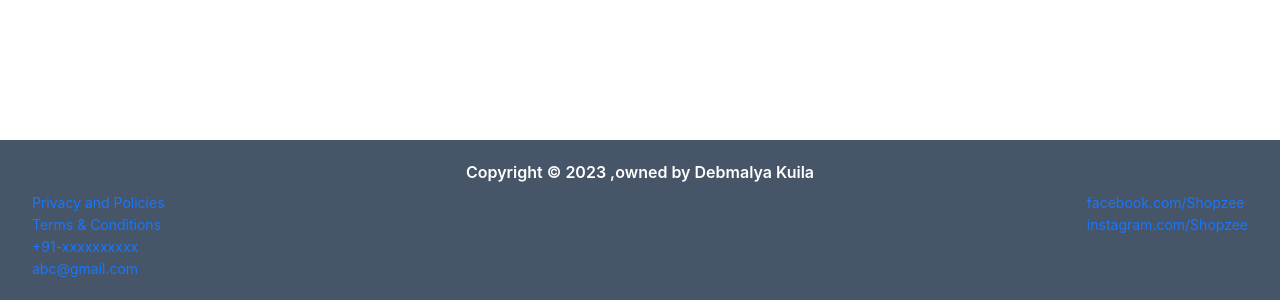
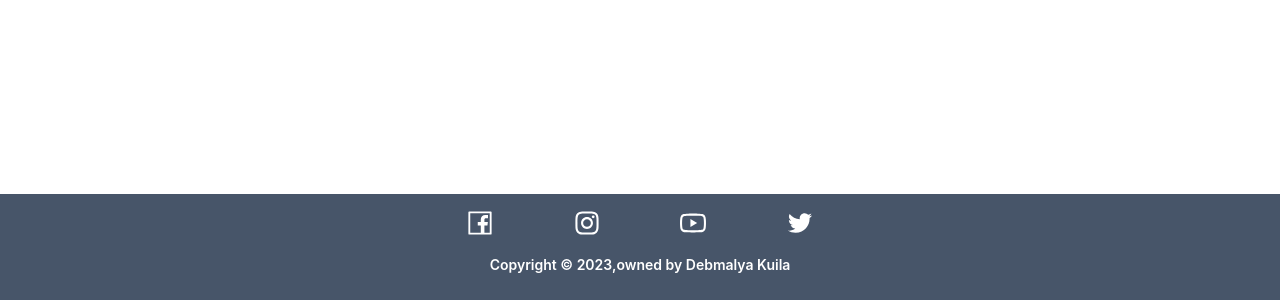
Before and after one commit to DebmalyaKuila/Shopzee, a React (Create React App) app: page / in a window 1280 px wide. Shown: the part 500-800 px from the top of the page. Built offline with nearby package versions, Linux system fonts and the light colour scheme.

Commit message:
added footer

```diff
--- a/src/components/Footer.jsx
+++ b/src/components/Footer.jsx
@@ -1,32 +1,29 @@
 import { Typography } from "antd";
 import React from "react";
+import {
+  FacebookOutlined,
+  InstagramOutlined,
+  YoutubeOutlined,
+  TwitterOutlined,
+} from "@ant-design/icons";
 
 const Footer = () => {
   return (
-    <div className="px-8 py-5 bg-slate-600 flex flex-col justify-center items-center">
-      <Typography.Title level={5} style={{ color: "white" }}>
-        Copyright &copy; 2023 ,owned by Debmalya Kuila
+    <div className=" bg-slate-600 flex flex-col justify-center items-center py-4">
+      <div
+        className="w-4/12 flex flex-row justify-around items-center mb-4"
+        style={{ fontSize: 26, color: "white" }}
+      >
+        <FacebookOutlined />
+        <InstagramOutlined />
+        <YoutubeOutlined />
+        <TwitterOutlined />
+      </div>
+      <Typography.Title level={5}>
+        <Typography.Link style={{ color: "white" }}>
+          Copyright &copy; 2023,owned by Debmalya Kuila
+        </Typography.Link>
       </Typography.Title>
-      <div className=" w-full flex flex-row justify-between">
-        <div className="flex flex-col">
-          <Typography.Link href="#" target={"_blank"}>
-            Privacy and Policies
-          </Typography.Link>
-          <Typography.Link href="#" target={"_blank"}>
-            Terms & Conditions
-          </Typography.Link>
-          <Typography.Link href="#" target={"_blank"}>
-            +91-xxxxxxxxxx
-          </Typography.Link>
-          <Typography.Link href="#" target={"_blank"}>
-            abc@gmail.com
-          </Typography.Link>
-        </div>
-        <div className="flex flex-col">
-          <Typography.Link href="#" target={"_blank"}>facebook.com/Shopzee</Typography.Link>
-          <Typography.Link href="#" target={"_blank"}>instagram.com/Shopzee</Typography.Link>
-        </div>
-      </div>
     </div>
   );
 };
```
